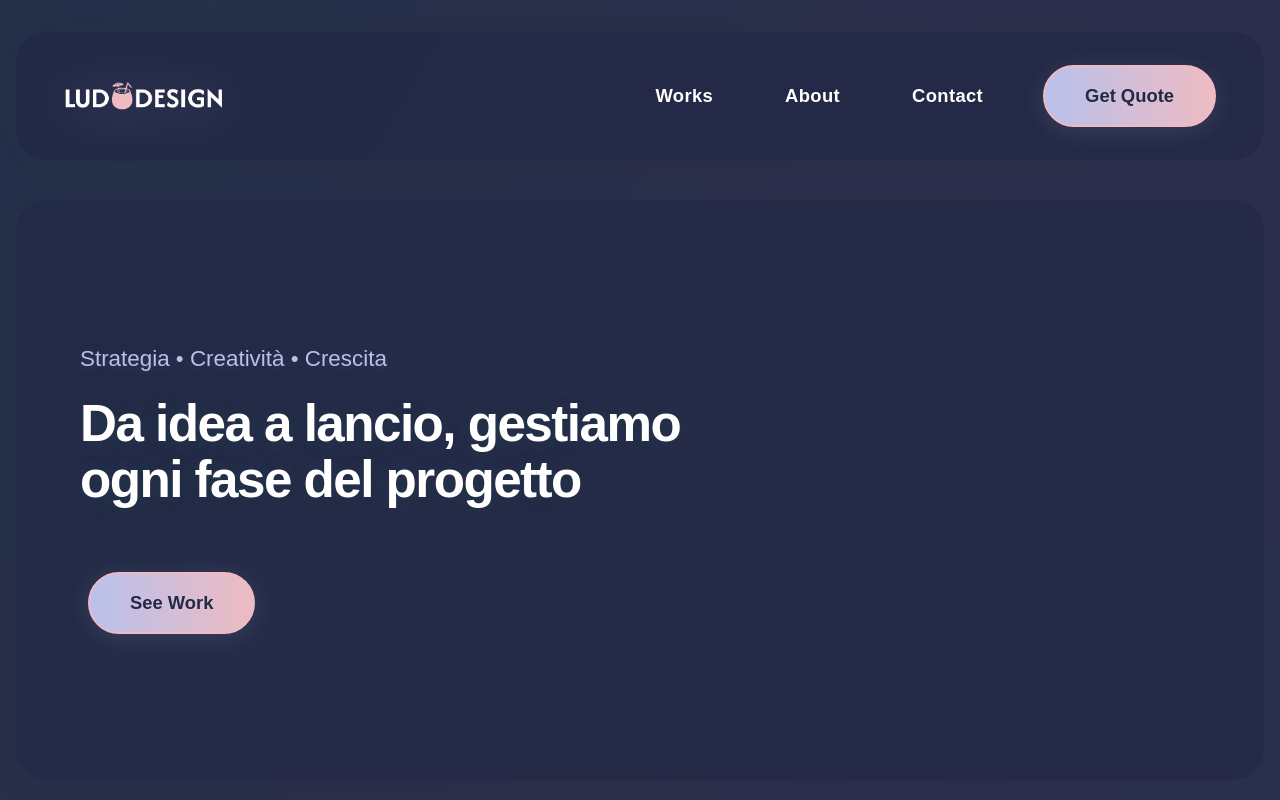
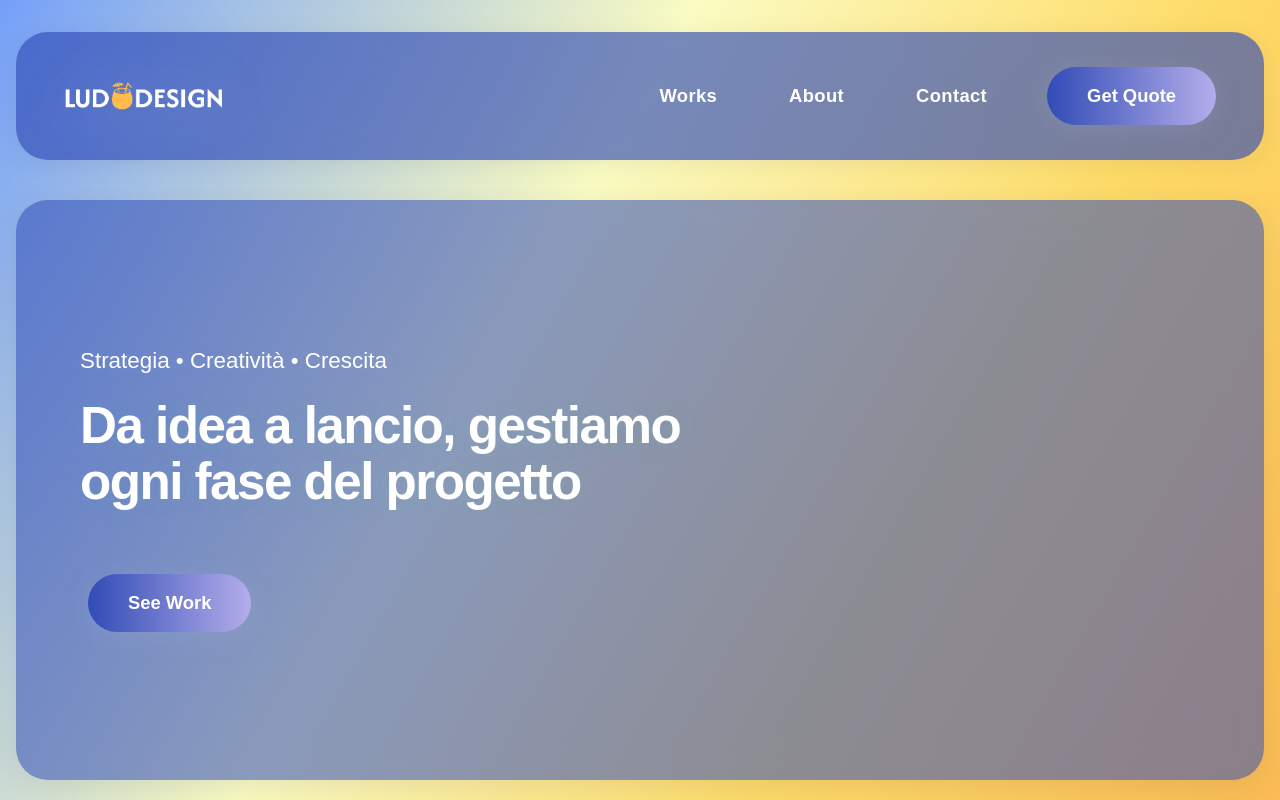
Before and after one commit to Ludynaa/sito, a plain HTML site: page index.html in a window 1280 px wide. Drawn offline with Linux system fonts and the light colour scheme.

Commit message:
modifiche

```diff
--- a/index.html
+++ b/index.html
@@ -12,7 +12,7 @@
   <!-- Barra di navigazione -->
   <nav>
     <div class="nav-left">
-      <img src="immagini\LogoFinale.png" class="logo" />
+      <img src="immagini\logoFinale3.png" class="logo" />
     </div>
     <div class="nav-links-right">
       <ul class="nav-center">
--- a/style.css
+++ b/style.css
@@ -9,7 +9,7 @@ html,
 body {
   height: 100%;
   font-family: 'Montserrat', Arial, sans-serif;
-  background: #232946; /* blu notte elegante */
+  background: linear-gradient(120deg, #799EFF 0%, #FEFFC4 40%, #FFDE63 70%, #FFBC4C 100%);
   color: #fff;
   overflow-x: hidden;
   position: relative;
@@ -59,7 +59,8 @@ nav {
   justify-content: space-between;
   padding: 24px 48px;
   width: calc(100% - 32px);
-  background: rgba(35,41,70,0.85);
+  background: rgba(49,76,182,0.65); /* Violet Blue scuro */
+  backdrop-filter: blur(16px);
   border-radius: 32px;
   box-shadow: 0 4px 24px rgba(35,41,70,0.08);
   margin: 32px auto 0 auto;
@@ -106,8 +107,8 @@ nav {
 }
 
 .nav-center li a:hover {
-  background: #b8c1ec;
-  color: #232946;
+  background: #232946;
+  color: #fff;
 }
 
 .nav-right {
@@ -118,11 +119,11 @@ nav {
 .btn-work,
 .btn-quote {
   padding: 18px 40px;
-  background: linear-gradient(90deg, #b8c1ec 0%, #eebbc3 100%);
-  color: #232946;
+  background: linear-gradient(90deg, #314CB6 0%, #B4ADEA 100%); /* Violet Blue to Periwinkle */
+  color: #fff;
   font-weight: 700;
   box-shadow: 0 4px 24px rgba(184,193,236,0.15);
-  border: 2px solid #eebbc3;
+  border: none;
   border-radius: 32px;
   font-size: 1.15rem;
   transition: transform 0.2s, box-shadow 0.2s, background 0.2s, color 0.2s;
@@ -135,9 +136,9 @@ nav {
 .btn-quote:hover {
   transform: scale(1.07);
   box-shadow: 0 8px 32px rgba(46,206,137,0.25);
-  background: linear-gradient(90deg, #2dce89 0%, #b8c1ec 100%);
+  background: linear-gradient(90deg, #B4ADEA 0%, #314CB6 100%); /* Periwinkle to Violet Blue */
   color: #fff;
-  border-color: #2dce89;
+  border-color: #314CB6;
 }
 
 /* Sezione hero */
@@ -154,7 +155,8 @@ nav {
   width: calc(100% - 32px);
   margin: 40px auto 0 auto;
   padding: 64px 64px 64px 64px; /* padding ampio */
-  background: rgba(35,41,70,0.70);
+  background: rgba(49,76,182,0.55); /* Violet Blue scuro */
+  backdrop-filter: blur(16px);
   border-radius: 32px;
   box-shadow: 0 8px 32px rgba(35,41,70,0.10);
 }
@@ -163,7 +165,7 @@ nav {
   font-size: 1.4rem;
   font-weight: 500;
   margin-bottom: 24px;
-  color: #b8c1ec; /* blu chiaro */
+  color: #fff;
   text-shadow: 0 2px 12px rgba(184,193,236,0.15);
 }
 
```
Also changed, not shown: immagini/logoFinale2.png (added), immagini/logoFinale3.png (added).
